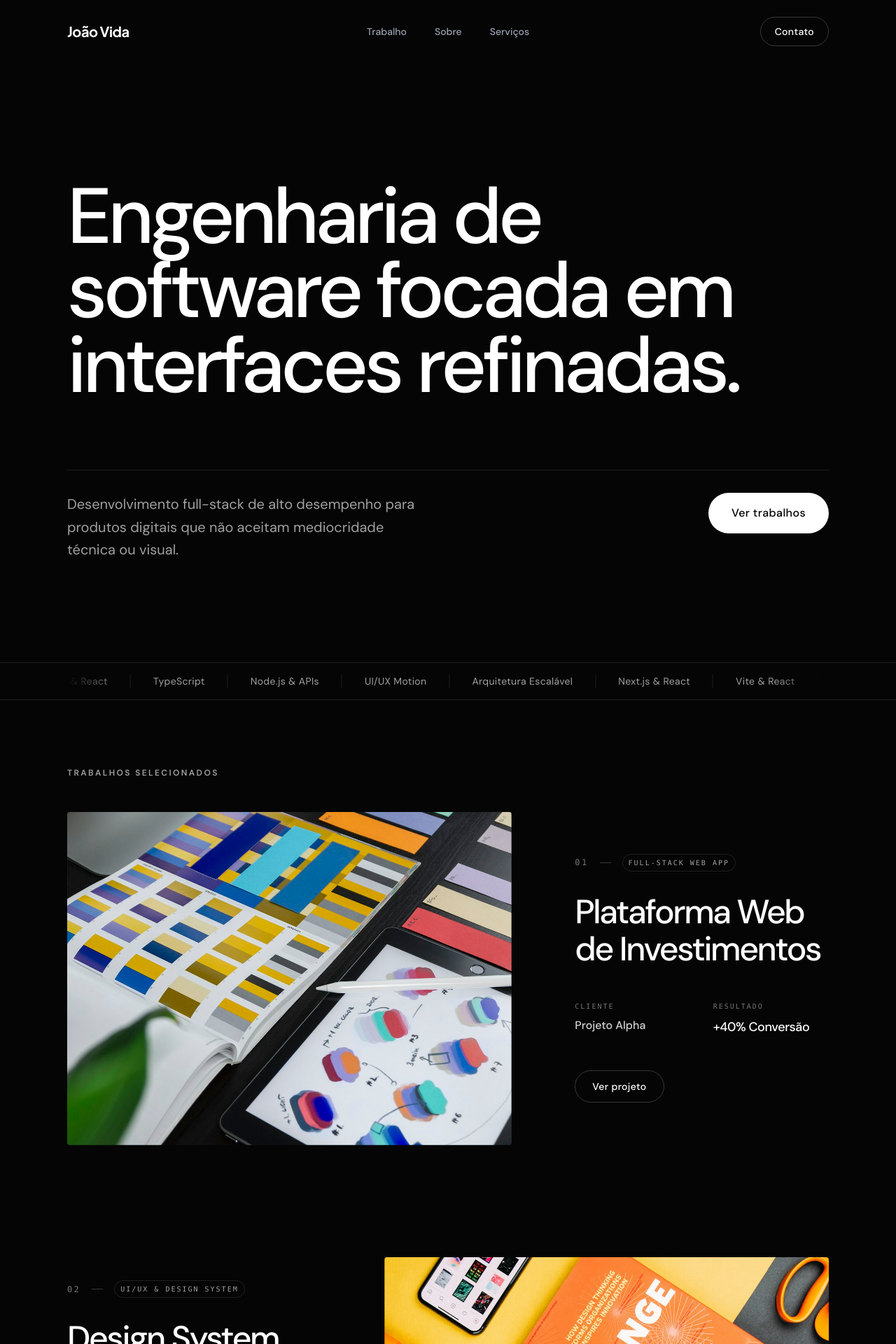
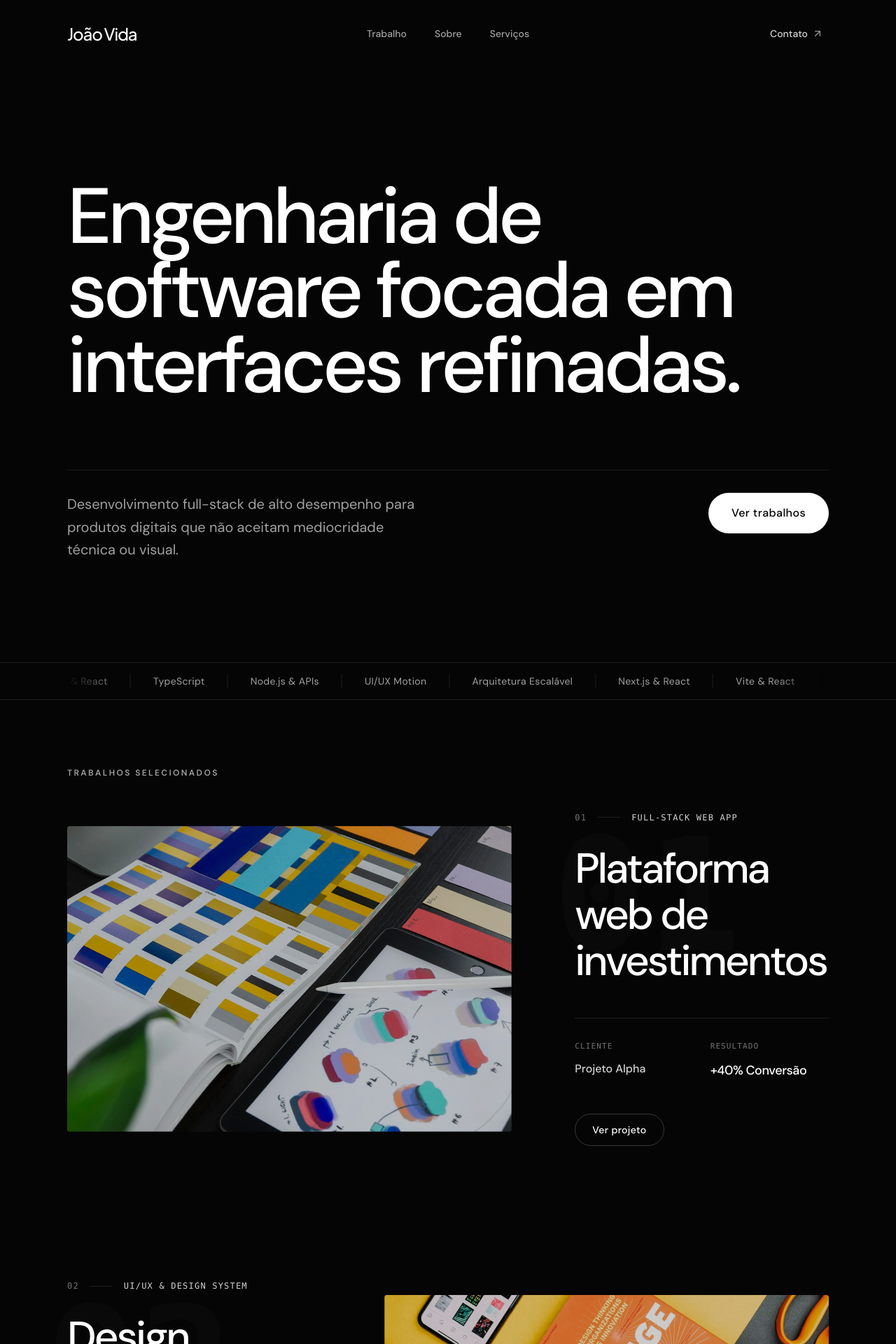
Before and after one commit to Jhnvida/portfolio, a Next.js app: page / in a window 1280 px wide. Shown: the top 1920 px of the page at 70% size. Built offline with nearby package versions, Linux system fonts and the light colour scheme.

Commit message:
refactor: aprimora layout do header e footer, integra cta editorial e padroniza sistema tipografico

```diff
--- a/src/components/layout/DesktopNav.tsx
+++ b/src/components/layout/DesktopNav.tsx
@@ -8,7 +8,7 @@ export function DesktopNav() {
                 <Link
                     key={link.label}
                     href={link.href}
-                    className="hover:text-white text-gray-400 transition-colors focus-visible:outline-none focus-visible:ring-2 focus-visible:ring-white/50 rounded-sm px-1"
+                    className="relative text-neutral-400 hover:text-white transition-colors focus-visible:outline-none focus-visible:ring-2 focus-visible:ring-white/50 rounded-sm px-1 py-1"
                 >
                     {link.label}
                 </Link>
--- a/src/components/layout/Header.tsx
+++ b/src/components/layout/Header.tsx
@@ -1,11 +1,10 @@
 "use client";
 
-import { Menu, X } from "lucide-react";
+import { ArrowUpRight, Menu, X } from "lucide-react";
 import Link from "next/link";
 import { useEffect, useState } from "react";
 import { useScrollState } from "../../hooks/useScrollState";
 import { useSmoothScroll } from "../providers/SmoothScrollProvider";
-import { Button } from "../ui/Button";
 import { DesktopNav } from "./DesktopNav";
 import { MobileNav } from "./MobileNav";
 
@@ -30,21 +29,21 @@ export function Header() {
 
     return (
         <header
-            className={`fixed top-0 left-0 w-full z-50 flex justify-center transition-all duration-500 ease-out ${
+            className={`fixed top-0 left-0 w-full z-50 flex justify-center transition-all duration-700 ease-[cubic-bezier(0.16,1,0.3,1)] ${
                 isScrolled ? "pt-4 px-4" : "pt-0 px-0"
             }`}
         >
             <div
-                className={`flex justify-between items-center w-full transition-all duration-500 ease-out ${
+                className={`flex justify-between items-center w-full transition-all duration-700 ease-[cubic-bezier(0.16,1,0.3,1)] ${
                     isScrolled
-                        ? "max-w-4xl mx-auto py-3 px-6 md:px-8 bg-neutral-950/80 backdrop-blur-lg border border-neutral-800 shadow-2xl rounded-full"
-                        : "max-w-(--container-page) mx-auto py-6 px-6 md:px-12 lg:px-24 bg-transparent border-transparent"
+                        ? "max-w-4xl mx-auto py-3.5 px-6 md:px-8 bg-white/3 backdrop-blur-xl border border-white/8 shadow-2xl rounded-full"
+                        : "max-w-(--container-page) mx-auto py-8 px-6 md:px-12 lg:px-24 bg-transparent border-transparent"
                 }`}
             >
                 <div className="flex-1 flex justify-start z-50">
                     <Link
                         href="/"
-                        className="font-heading font-bold text-xl tracking-tight hover:opacity-80 transition-opacity focus-visible:outline-none focus-visible:ring-2 focus-visible:ring-white/50 rounded-sm"
+                        className="font-heading font-medium text-xl md:text-2xl tracking-tighter text-white hover:text-white/80 transition-colors focus-visible:outline-none focus-visible:ring-2 focus-visible:ring-white/50 rounded-sm"
                         onClick={() => setIsMenuOpen(false)}
                     >
                         João Vida
@@ -53,21 +52,28 @@ export function Header() {
 
                 <DesktopNav />
 
-                <div className="hidden md:flex flex-1 justify-end items-center gap-4 text-sm font-medium">
-                    <Button href="/contact" variant="secondary" className="px-5 py-2.5">
-                        Contato
-                    </Button>
+                <div className="hidden md:flex flex-1 justify-end items-center">
+                    <Link
+                        href="/contact"
+                        className="group flex items-center gap-1.5 text-[13px] md:text-sm font-medium text-neutral-300 hover:text-white transition-colors focus-visible:outline-none focus-visible:ring-2 focus-visible:ring-white/50 rounded-sm px-2 py-1"
+                    >
+                        <span>Contato</span>
+                        <ArrowUpRight
+                            size={16}
+                            className="transition-transform duration-300 ease-out group-hover:-translate-y-0.5 group-hover:translate-x-0.5 opacity-70 group-hover:opacity-100"
+                        />
+                    </Link>
                 </div>
 
                 <div className="flex flex-1 justify-end md:hidden z-50">
                     <button
-                        className="p-2 text-white hover:text-gray-300 transition-colors cursor-pointer focus-visible:outline-none focus-visible:ring-2 focus-visible:ring-white/50 rounded-md"
+                        className="p-2 text-neutral-300 hover:text-white transition-colors cursor-pointer focus-visible:outline-none focus-visible:ring-2 focus-visible:ring-white/50 rounded-full bg-white/3 border border-white/8"
                         onClick={() => setIsMenuOpen(!isMenuOpen)}
                         aria-expanded={isMenuOpen}
                         aria-controls="mobile-menu"
                         aria-label="Toggle menu"
                     >
-                        {isMenuOpen ? <X size={24} /> : <Menu size={24} />}
+                        {isMenuOpen ? <X size={20} /> : <Menu size={20} />}
                     </button>
                 </div>
             </div>
--- a/src/components/ui/ProjectCard.tsx
+++ b/src/components/ui/ProjectCard.tsx
@@ -16,13 +16,10 @@ export function ProjectCard({ project, priority = false, index }: ProjectCardPro
     const isEven = index % 2 === 0;
 
     return (
-        <Link
-            href={`/work/${project.slug}`}
-            className="group project-card block mb-24 md:mb-32 lg:mb-40 focus:outline-none"
-        >
-            <div className="grid grid-cols-1 lg:grid-cols-12 gap-8 lg:gap-0 items-center">
+        <Link href={`/work/${project.slug}`} className="group project-card block mb-32 lg:mb-48 focus:outline-none">
+            <div className="grid grid-cols-1 lg:grid-cols-12 gap-10 lg:gap-0 items-center">
                 <div
-                    className={`project-img w-full relative aspect-4/5 md:aspect-video lg:aspect-4/3 overflow-hidden bg-white/5 rounded-sm lg:col-span-7 ${
+                    className={`project-img w-full relative aspect-4/5 md:aspect-4/3 lg:aspect-16/11 overflow-hidden bg-white/5 rounded-sm lg:col-span-7 ${
                         isEven ? "lg:order-1" : "lg:order-2 lg:col-start-6"
                     }`}
                 >
@@ -32,46 +29,55 @@ export function ProjectCard({ project, priority = false, index }: ProjectCardPro
                         fill
                         priority={priority}
                         sizes="(max-width: 1024px) 100vw, 60vw"
-                        className="object-cover transition-transform duration-[1.5s] ease-[cubic-bezier(0.16,1,0.3,1)] group-hover:scale-[1.03]"
+                        className="object-cover transition-transform duration-[1.5s] ease-[cubic-bezier(0.16,1,0.3,1)] group-hover:scale-[1.03] opacity-90 group-hover:opacity-100"
                     />
+                    <div className="absolute inset-0 bg-black/10 transition-opacity duration-1000 group-hover:opacity-0" />
                 </div>
 
                 <div
-                    className={`project-content flex flex-col justify-center lg:col-span-4 ${
+                    className={`project-content relative flex flex-col justify-center lg:col-span-4 ${
                         isEven ? "lg:order-2 lg:col-start-9" : "lg:order-1 lg:col-start-1"
                     }`}
                 >
-                    <div className="flex items-center gap-4 mb-6 md:mb-8">
-                        <span className="text-[10px] md:text-xs uppercase tracking-[0.2em] text-neutral-500 font-mono">
+                    <span className="absolute -top-12 -left-8 text-[10rem] md:text-[14rem] font-bold text-white/2 -z-10 select-none pointer-events-none font-mono">
                         {formattedIndex}
                     </span>
 
-                        <div className="w-4 h-px bg-white/20" />
+                    <div className="flex items-center gap-4 mb-8">
+                        <span className="text-xs uppercase tracking-widest text-neutral-500 font-mono">
+                            {formattedIndex}
+                        </span>
 
-                        <span className="text-[10px] uppercase tracking-[0.2em] text-neutral-400 font-mono px-2 py-1 rounded-full border border-white/10">
+                        <div className="w-8 h-px bg-white/10" />
+
+                        <span className="text-xs uppercase tracking-widest text-neutral-300 font-mono">
                             {project.category}
                         </span>
                     </div>
 
-                    <h3 className="text-4xl md:text-5xl font-medium tracking-tighter text-white leading-[1.1] md:leading-[1.1] transition-colors group-hover:text-white/80 mb-10 md:mb-12">
+                    <h3 className="text-4xl md:text-5xl lg:text-6xl font-medium tracking-tighter text-white leading-[1.1] transition-colors group-hover:text-white/90 mb-10 md:mb-12">
                         {project.title}
                     </h3>
 
-                    <div className="grid grid-cols-1 sm:grid-cols-2 gap-6 md:gap-8 mb-10 md:mb-12">
-                        <div className="flex flex-col gap-2">
-                            <span className="text-[10px] uppercase tracking-[0.2em] text-neutral-500 font-mono">
+                    <div className="flex flex-col pt-8 border-t border-white/10 mb-10 md:mb-12">
+                        <div className="grid grid-cols-2 gap-6">
+                            <div className="flex flex-col gap-3">
+                                <span className="text-[11px] uppercase tracking-widest text-neutral-500 font-mono">
                                     Cliente
                                 </span>
-                            <span className="text-sm md:text-base text-neutral-300 font-medium">{project.client}</span>
+                                <span className="text-sm md:text-base text-neutral-300 font-medium">
+                                    {project.client}
+                                </span>
                             </div>
 
-                        <div className="flex flex-col gap-2">
-                            <span className="text-[10px] uppercase tracking-[0.2em] text-neutral-500 font-mono">
+                            <div className="flex flex-col gap-3">
+                                <span className="text-[11px] uppercase tracking-widest text-neutral-500 font-mono">
                                     Resultado
                                 </span>
                                 <span className="text-base md:text-lg text-white font-medium tracking-tight">
                                     {project.impact}
                                 </span>
+                            </div>
                         </div>
                     </div>
 
@@ -80,7 +86,7 @@ export function ProjectCard({ project, priority = false, index }: ProjectCardPro
                             as="div"
                             variant="secondary"
                             showArrow
-                            className="px-5 py-2.5 text-xs md:text-sm md:px-6 md:py-3 transition-colors group-hover:bg-white/5"
+                            className="px-6 py-3 text-sm transition-colors group-hover:bg-white/10 group-hover:text-white group-hover:border-white/30"
                         >
                             Ver projeto
                         </Button>
--- a/src/data/navigation.ts
+++ b/src/data/navigation.ts
@@ -11,7 +11,7 @@ export const FOOTER_LINKS = {
         { label: "Serviços", href: "/services" },
     ],
     contact: [
-        { label: "Agendar Reunião", href: "/contact" },
+        { label: "Agendar reunião", href: "/contact" },
         { label: "GitHub", href: "https://github.com/Jhnvida" },
         { label: "LinkedIn", href: "https://www.linkedin.com/in/jaoandre/" },
         { label: "E-mail", href: "mailto:joao.vida.andre@gmail.com" },
--- a/src/data/projects.ts
+++ b/src/data/projects.ts
@@ -3,7 +3,7 @@ import { Project } from "../types";
 export const MOCK_PROJECTS: Project[] = [
     {
         id: "1",
-        title: "Plataforma Web de Investimentos",
+        title: "Plataforma web de investimentos",
         client: "Projeto Alpha",
         category: "Full-Stack Web App",
         impact: "+40% Conversão",
@@ -12,7 +12,7 @@ export const MOCK_PROJECTS: Project[] = [
     },
     {
         id: "2",
-        title: "Design System para E-commerce",
+        title: "Design system para e-commerce",
         client: "Projeto Beta",
         category: "UI/UX & Design System",
         impact: "Zero Inconsistências",
@@ -21,7 +21,7 @@ export const MOCK_PROJECTS: Project[] = [
     },
     {
         id: "3",
-        title: "Arquitetura Serverless para Aplicação Web",
+        title: "Arquitetura serverless para aplicação web",
         client: "Projeto Gamma",
         category: "Backend & Cloud",
         impact: "-60% Custos AWS",
@@ -30,7 +30,7 @@ export const MOCK_PROJECTS: Project[] = [
     },
     {
         id: "4",
-        title: "Redesign de Interface para Plataforma SaaS",
+        title: "Redesign de interface para plataforma SaaS",
         client: "Projeto Delta",
         category: "Product Design",
         impact: "+2x Retenção",
```
Also changed, not shown: src/components/layout/Footer.tsx (+15 -2 lines), src/components/layout/MobileNav.tsx (+13 -6 lines). Lines whose indentation alone changed are shown as unchanged.
